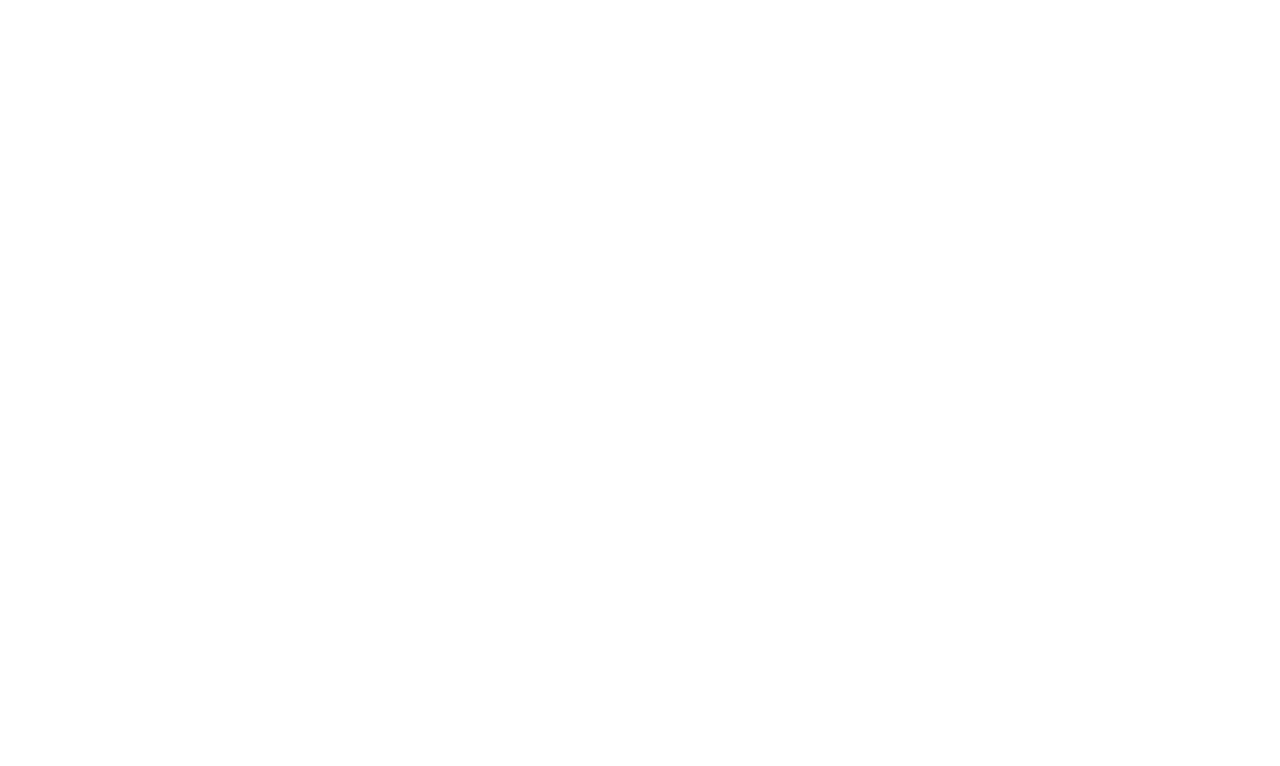
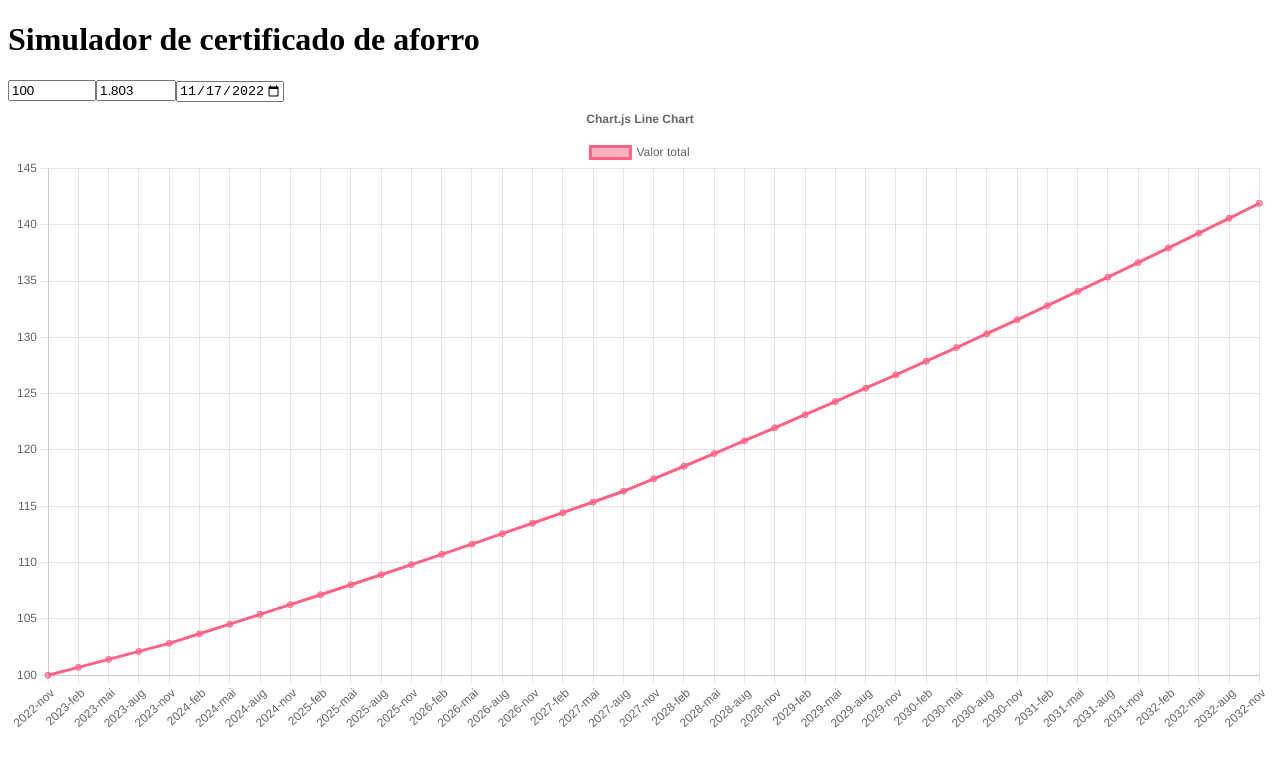
Before and after one commit to duartencar/ca-simulator, a Next.js app: page / in a window 1280 px wide. Shown: the top 766 px of the page. Built offline with nearby package versions, Linux system fonts and the light colour scheme.

Commit message:
0.0.2 - Basic functionality

```diff
--- a/package.json
+++ b/package.json
@@ -24,10 +24,11 @@
   },
   "homepage": "https://github.com/duartencar/ca-simulator#readme",
   "dependencies": {
+    "chart.js": "^3.9.1",
     "next": "^13.0.3",
     "react": "^18.2.0",
-    "react-dom": "18.2.0",
-    "react-chartjs-2": "^4.3.1"
+    "react-chartjs-2": "^4.3.1",
+    "react-dom": "18.2.0"
   },
   "private": true
 }
--- /dev/null
+++ b/pages/_app.js
@@ -0,0 +1,24 @@
+import Head from 'next/head'
+
+function MyApp({ Component, pageProps }) {
+    return (
+        <>
+            <Head>
+                <meta charSet="UTF-8" />
+                <meta httpEquiv="X-UA-Compatible" content="IE=edge" />
+                <meta name="viewport" content="width=device-width, initial-scale=1.0" />
+                <title>Simulador Certificado de Aforro</title>
+                {/* <link rel="icon" type="image/png" href="favicon.png"/>
+                <meta property="og:title" content='Impac&apos;tu' />
+                <meta property="og:url" content='https://www.impactu.org' />
+                <meta property="og:description" content='Somos uma Associação de estudantes do Porto que ajuda pessoas e famílias carenciadas. Vamos criar impacto?'/>
+                <meta property="og:image" content='./favicon.png'/>
+                <link rel="preconnect" href="https://fonts.gstatic.com"/>
+                <link href="https://fonts.googleapis.com/css2?family=Poppins:wght@300;400;500;600&display=swap" rel="stylesheet"/> */}
+            </Head>
+            <Component pageProps={pageProps} />
+        </>
+    )
+}
+
+export default MyApp
--- a/pages/index.js
+++ b/pages/index.js
@@ -1,8 +1,154 @@
-import Head from 'next/head'
+import { Line } from 'react-chartjs-2';
+import {
+	Chart as ChartJS,
+	CategoryScale,
+	LinearScale,
+	PointElement,
+	LineElement,
+	Title,
+	Tooltip,
+	Legend,
+} from 'chart.js';
+
+import { useState, useEffect } from 'react';
+
+ChartJS.register(
+	CategoryScale,
+	LinearScale,
+	PointElement,
+	LineElement,
+	Title,
+	Tooltip,
+	Legend
+);
+
+const labels = ['January', 'February', 'March', 'April', 'May', 'June', 'July'];
+
+export const options = {
+	responsive: true,
+	plugins: {
+		legend: {
+			position: 'top',
+		},
+		title: {
+			display: true,
+			text: 'Chart.js Line Chart',
+		},
+	},
+};
+
+const MONTHS = ['jan', 'feb', 'mar', 'abr', 'mai', 'jun', 'jul', 'aug', 'set', 'out', 'nov', 'dez'];
+const TIMESTERS_IN_TEN_YEARS = 40;
+const TWO_TO_FIVE_YEARS_BONUS = 0.5;
+const SIX_TO_TEN_YEARS_BONUS = 1.0;
+
+const generateLabels = (startDate) => {
+
+	const labels = [];
+	let year = startDate.split("-")[0];
+	let monthIndex = startDate.split("-")[1] - 1;
+	let previousMonthIndex;
+
+	for (let trim = 0; trim <= TIMESTERS_IN_TEN_YEARS; trim++) {
+
+		// save previous index for comparison
+		previousMonthIndex = monthIndex;
+
+		// add string to array
+		labels.push(`${year}-${MONTHS[monthIndex]}`);
+
+		// move foward 3 MONTHS
+		monthIndex = (monthIndex + 3) % 12;
+
+		// increase year
+		if (previousMonthIndex > monthIndex) {
+			year++;
+		}
+	}
+
+	return labels;
+}
+
+const calculateTotalValue = (initialAmount, euriborRate) => {
+
+	const values = [initialAmount];
+
+	for (let trim = 1; trim <= TIMESTERS_IN_TEN_YEARS; trim++) {
+		let rate = euriborRate < 0 ? Math.max(0.0, euriborRate + 1.0) : Math.min(3.5, euriborRate + 1);
+		console.log(trim, rate)
+
+		if (trim > 4 && trim < 20) {
+			rate += TWO_TO_FIVE_YEARS_BONUS;
+		}
+		if (trim >= 20) {
+			rate += SIX_TO_TEN_YEARS_BONUS;
+		}
+		let newValue = values[values.length - 1] + values[values.length - 1] * rate / 100 / 4;
+
+		values.push(newValue);
+	}
+
+	return values;
+}
 
 export default function Home() {
-  return (
-    <div>
-    </div>
-  )
+
+	console.log("Render");
+
+	const [startingDate, setDate] = useState(new Date().toISOString().slice(0, 10))
+	const [startingValue, setStartingValue] = useState(100);
+	const [startingEuriborRate, setStartingEuriborRate] = useState(1.803);
+	const [charData, setChartData] = useState({
+		labels,
+		datasets: [
+			{
+				label: 'Valor total',
+				data: [3000, 3000, 3000, 3015, 3015, 3015, 3030],
+				borderColor: 'rgb(255, 99, 132)',
+				backgroundColor: 'rgba(255, 99, 132, 0.5)',
+			}
+		]
+	});
+
+	const onDateChange = (event) => {
+		setDate(event.target.value);
+	}
+
+	const onStartingValueChange = (event) => {
+		setStartingValue(event.target.value);
+	}
+
+	const onEuriborValueChange = (event) => {
+		setStartingEuriborRate(event.target.value);
+	}
+
+	useEffect(() => {
+		setChartData({
+			labels: generateLabels(startingDate),
+			datasets: [
+				{
+					label: 'Valor total',
+					data: calculateTotalValue(Number(startingValue), Number(startingEuriborRate)),
+					borderColor: 'rgb(255, 99, 132)',
+					backgroundColor: 'rgba(255, 99, 132, 0.5)',
+				}
+			]
+		})
+	}, [startingDate, startingValue, startingEuriborRate])
+
+	return (
+		<div>
+			<div>
+				<h1>Simulador de certificado de aforro</h1>
+			</div>
+			<div id="input_area">
+				<input type="number" name="Número de unidades" min='100' max='250000' placeholder='Múltiplo de 100' step='100' value={startingValue} onChange={(e) => onStartingValueChange(e)} required />
+				<input type="number" name="Euribor" min='-0.50' max='5.00' placeholder='Taxa euribor inicial' step='0.01' value={startingEuriborRate} onChange={(e) => onEuriborValueChange(e)} required />
+				<input type="date" name="Start date" min="2017-10-01" max="2025-10-30" value={startingDate} onChange={(e) => onDateChange(e)} />
+			</div>
+			<div id="chart_area">
+				<Line options={options} data={charData} />
+			</div>
+		</div>
+	)
 }
```
Also changed, not shown: 1 other file (tests, documents, lock files or other folders).
